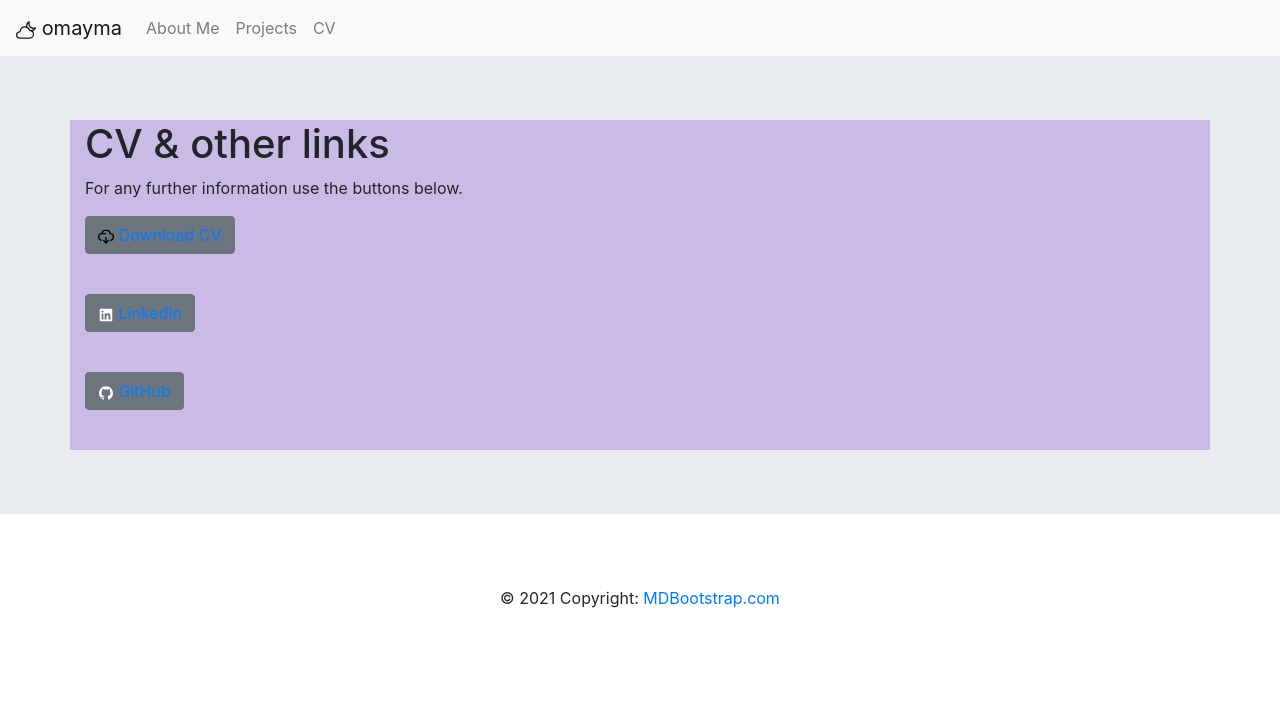
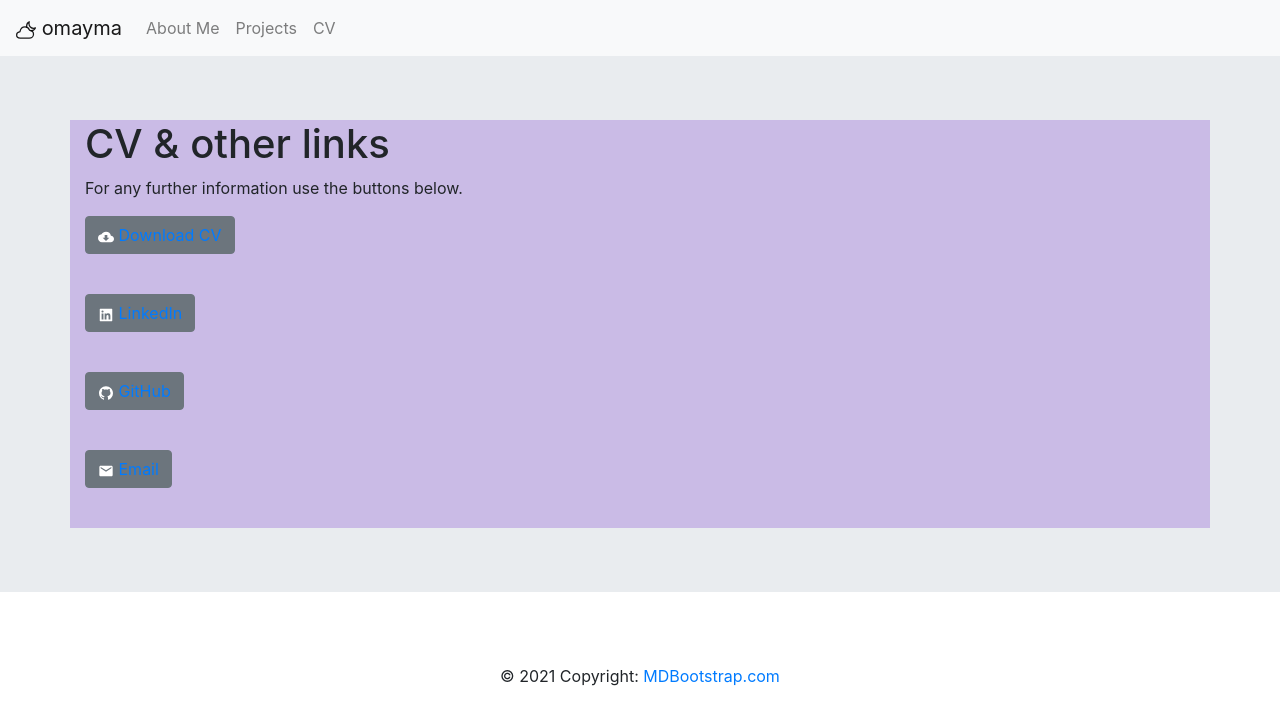
Before and after one commit to omaymaahmad/react-profile, a React (Create React App) app: page /cv in a window 1280 px wide. Shown: the top 724 px of the page. Built offline with nearby package versions, Linux system fonts and the light colour scheme.

Commit message:
feat: added email/mailto button and changed icons

```diff
--- a/src/Components/CV.js
+++ b/src/Components/CV.js
@@ -1,9 +1,10 @@
 import React from "react";
 import { Button, Jumbotron, Container } from "react-bootstrap";
-import { GrCloudDownload } from "react-icons/gr";
+import { MdCloudDownload } from "react-icons/md";
 import cv from "../Assets/Omayma-Ahmad-Resume.pdf";
 import { AiFillLinkedin } from "react-icons/ai";
 import { AiFillGithub } from "react-icons/ai";
+import { MdEmail } from "react-icons/md";
 import "./CV.css";
 
 function CV() {
@@ -16,7 +17,7 @@ function CV() {
             <p>For any further information use the buttons below.</p>
             <p>
               <Button variant="secondary">
-                <GrCloudDownload />{" "}
+                <MdCloudDownload />{" "}
                 <a href={cv} download>
                   Download CV
                 </a>
@@ -41,6 +42,15 @@ function CV() {
               </Button>
             </p>
             <br></br>
+            <p>
+              <Button variant="secondary">
+                <MdEmail />{" "}
+                <a href="mailto:omayma.ahmad25@gmail.com">
+                  Email
+                </a>
+              </Button>
+            </p>
+            <br></br>
           </Container>
         </Jumbotron>
       </body>
```
